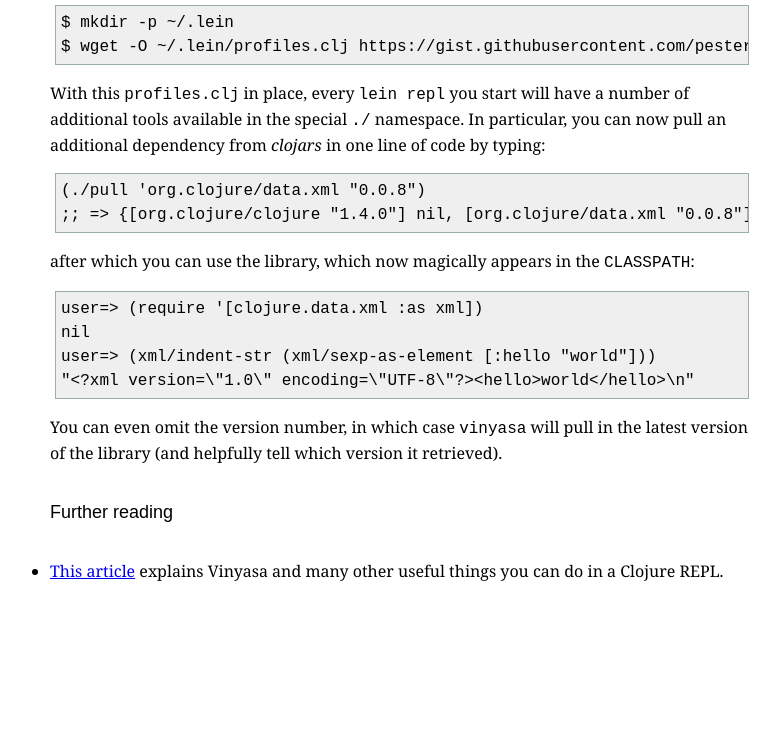
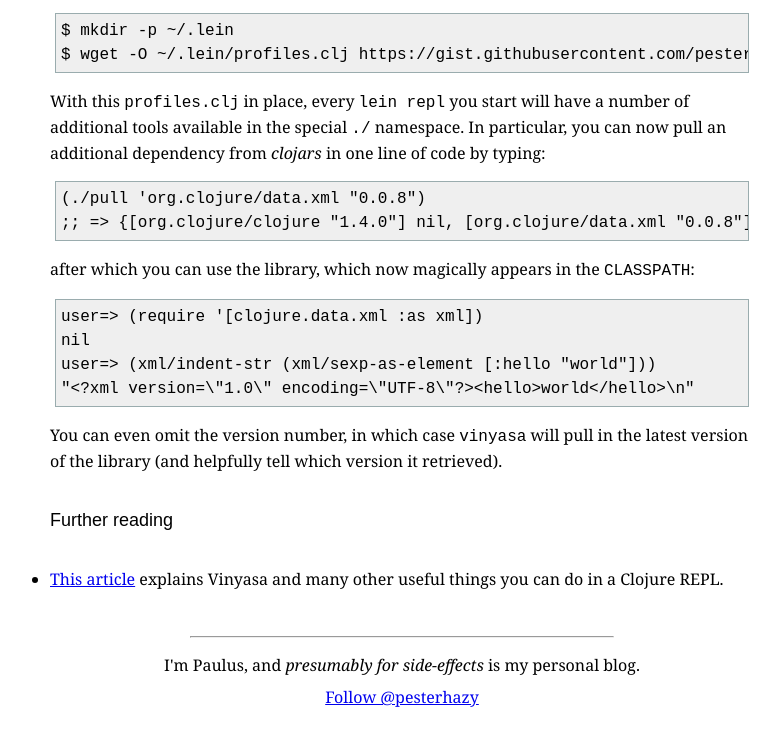
Before and after one commit to pesterhazy/pesterhazy.github.com, a plain HTML site: page site/index.html in a window 1280 px wide. Shown: the part 6883-7628 px from the top of the page, without its empty margins (238-1018 px from the left). Before the commit the page ends 7498 px from the top, so only its background shows below. Drawn offline with Linux system fonts and the light colour scheme.

Commit message:
Could be published now

```diff
--- a/site/index.html
+++ b/site/index.html
@@ -177,6 +177,17 @@ user=&gt; (xml/indent-str (xml/sexp-as-element [:hello &quot;world&quot;]))
 </div>
 
 
+<div class="footer">
+<hr class="footer-rule"/>
+<div>
+I'm Paulus, and <em>presumably for side-effects</em> is my personal blog.
+</div>
+<div>
+<a href="https://twitter.com/pesterhazy" class="twitter-follow-button" data-show-count="false" data-size="large">Follow @pesterhazy</a>
+<script>!function(d,s,id){var js,fjs=d.getElementsByTagName(s)[0],p=/^http:/.test(d.location)?'http':'https';if(!d.getElementById(id)){js=d.createElement(s);js.id=id;js.src=p+'://platform.twitter.com/widgets.js';fjs.parentNode.insertBefore(js,fjs);}}(document, 'script', 'twitter-wjs');</script>
+</div>
+</div>
+
 </div>
 </body>
 </html>
--- a/site/style.css
+++ b/site/style.css
@@ -125,5 +125,17 @@ hr.blog-title-rule {
     width: 60%;
     margin-left: auto;
     margin-right: auto;
+    margin-bottom: 1.2em;
+}
+
+hr.footer-rule {
+    width: 60%;
+    margin-left: auto;
+    margin-right: auto;
     margin-bottom: .7em;
 }
+
+.footer {
+    text-align: center;
+    line-height: 2em;
+    }
--- a/template/style.css
+++ b/template/style.css
@@ -125,5 +125,17 @@ hr.blog-title-rule {
     width: 60%;
     margin-left: auto;
     margin-right: auto;
+    margin-bottom: 1.2em;
+}
+
+hr.footer-rule {
+    width: 60%;
+    margin-left: auto;
+    margin-right: auto;
     margin-bottom: .7em;
 }
+
+.footer {
+    text-align: center;
+    line-height: 2em;
+    }
```
Also changed, not shown: template/layout.html (+11 -0 lines).
